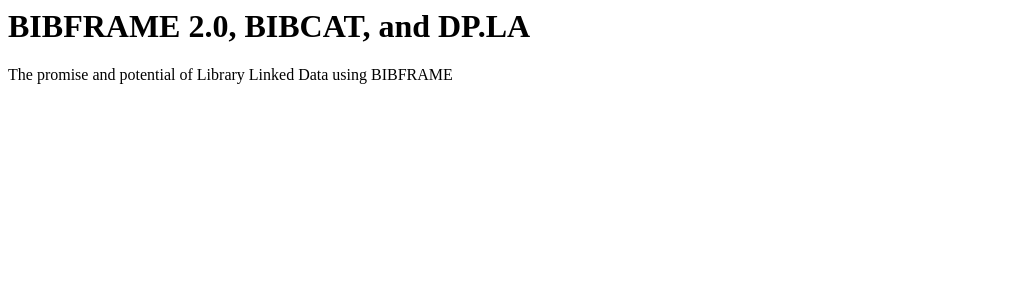
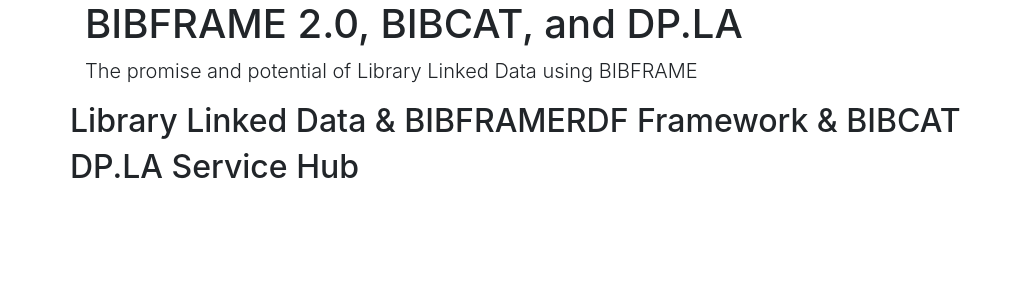
Before and after one commit to jermnelson/bibcat-dpla-2016, a Flask app: page / in a window 1280 px wide. Shown: the top 300 px of the page, without its empty margins (0-1015 px from the left). Run offline with Flask 2, Linux system fonts and the light colour scheme; some libraries are stand-ins or nearby versions.

Commit message:
added bootstrap 4.0

```diff
--- a/templates/base.html
+++ b/templates/base.html
@@ -1,7 +1,20 @@
-<html>
+<!DOCTYPE html>
+<html lang="en">
+  <head>
+    <!-- Required meta tags always come first -->
+    <meta charset="utf-8">
+    <meta name="viewport" content="width=device-width, initial-scale=1, shrink-to-fit=no">
+    <meta http-equiv="x-ua-compatible" content="ie=edge">
 
-<body>
-{% block main %}{% endblock %}
+    <!-- Bootstrap CSS -->
+    <link rel="stylesheet" href="https://maxcdn.bootstrapcdn.com/bootstrap/4.0.0-alpha.3/css/bootstrap.min.css" integrity="sha384-MIwDKRSSImVFAZCVLtU0LMDdON6KVCrZHyVQQj6e8wIEJkW4tvwqXrbMIya1vriY" crossorigin="anonymous">
+  </head>
+  <body>
+    {% block main %}{% endblock %}
 
-</body>
+    <!-- jQuery first, then Tether, then Bootstrap JS. -->
+    <script src="https://ajax.googleapis.com/ajax/libs/jquery/3.0.0/jquery.min.js" integrity="sha384-THPy051/pYDQGanwU6poAc/hOdQxjnOEXzbT+OuUAFqNqFjL+4IGLBgCJC3ZOShY" crossorigin="anonymous"></script>
+    <script src="https://cdnjs.cloudflare.com/ajax/libs/tether/1.2.0/js/tether.min.js" integrity="sha384-Plbmg8JY28KFelvJVai01l8WyZzrYWG825m+cZ0eDDS1f7d/js6ikvy1+X+guPIB" crossorigin="anonymous"></script>
+    <script src="https://maxcdn.bootstrapcdn.com/bootstrap/4.0.0-alpha.3/js/bootstrap.min.js" integrity="sha384-ux8v3A6CPtOTqOzMKiuo3d/DomGaaClxFYdCu2HPMBEkf6x2xiDyJ7gkXU0MWwaD" crossorigin="anonymous"></script>
+  </body>
 </html>
--- a/templates/index.html
+++ b/templates/index.html
@@ -1,8 +1,20 @@
 {% extends 'base.html' %}
 
 {% block main %}
-<h1>BIBFRAME 2.0, BIBCAT, and DP.LA</h1>
-<p class="lead">The promise and potential of Library Linked Data
+<div class="container">
+    <h1>BIBFRAME 2.0, BIBCAT, and DP.LA</h1>
+    <p class="lead">The promise and potential of Library Linked Data
 using BIBFRAME</p>
-
+    <div class="row">
+        <section style="col-md-4">
+            <h2>Library Linked Data &amp; BIBFRAME</h2>
+        </section>
+        <section style="col-md-4">
+            <h2>RDF Framework &amp; BIBCAT</h2>
+        </section>
+        <section style="col-md-4">
+            <h2>DP.LA Service Hub</h2>
+        </section>
+    </div>
+</div>
 {% endblock main %}
```
